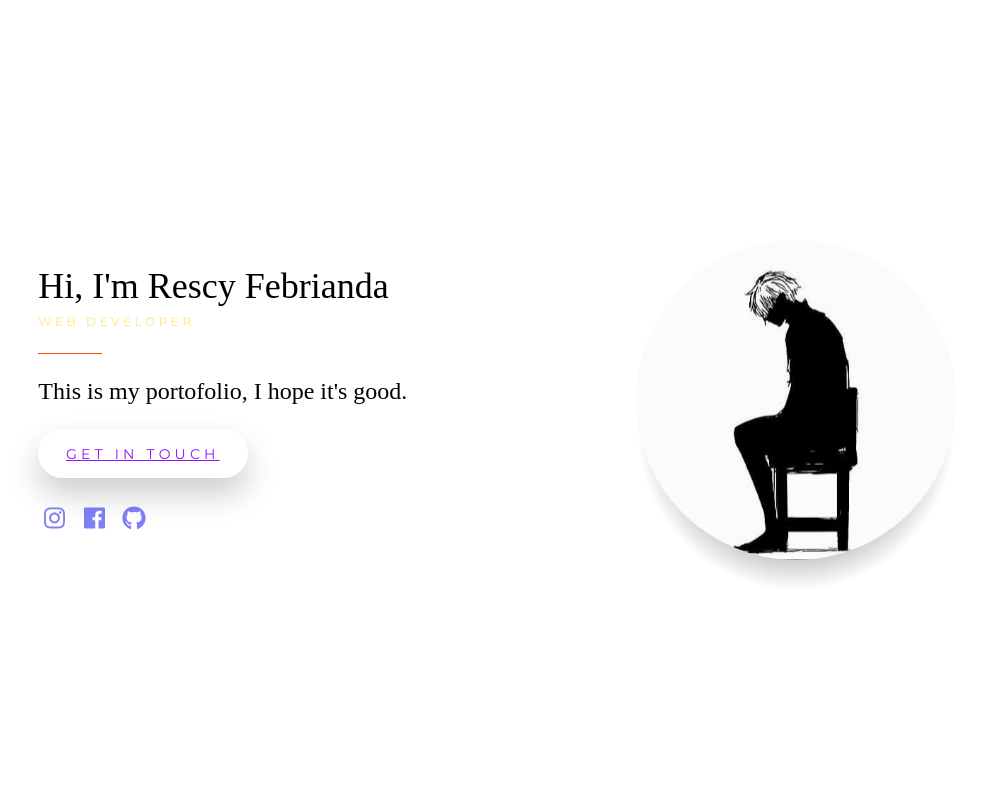
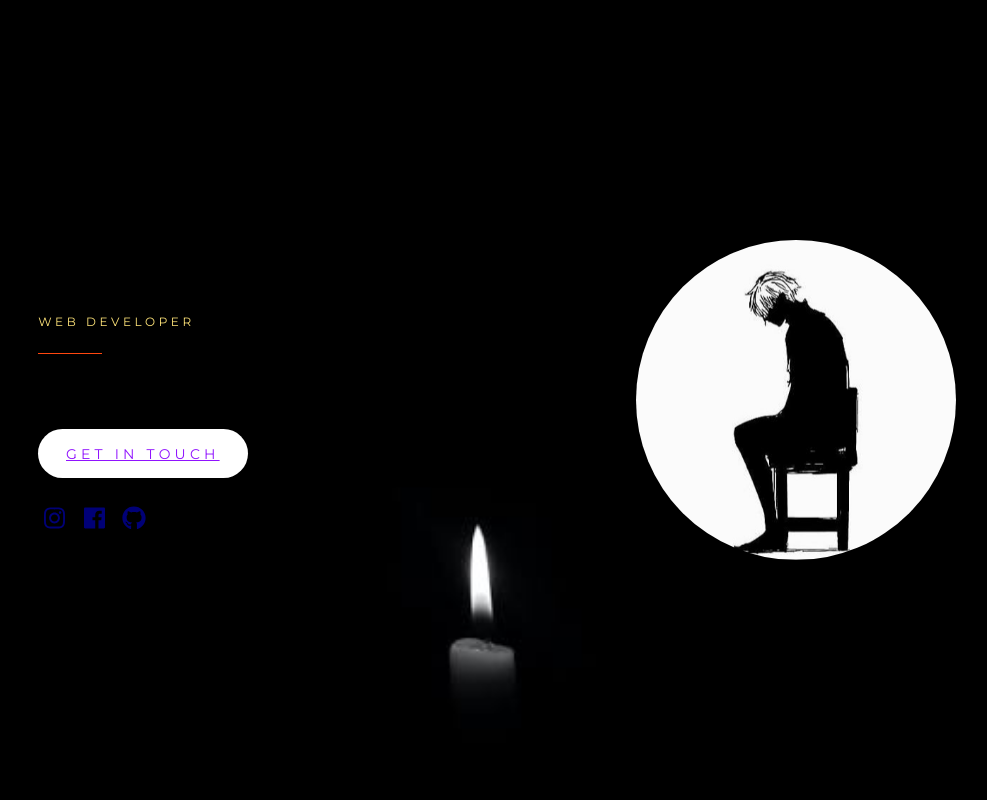
Before and after one commit to Rescy/res1337, a PHP site: page / in a window 1280 px wide. Shown: the whole page, without its empty margins (143-1130 px from the left). Run offline with PHP 8.4, Linux system fonts and the light colour scheme; some libraries are stand-ins or nearby versions.

Commit message:
Update main.css

```diff
--- a/css/main.css
+++ b/css/main.css
@@ -3,7 +3,7 @@
   left: 0;
   right: 0;
   width: 100%;
-  background-image: url"https://pebiaa.my.id/images/abstract.jpeg";
+  background-image: url("../images/abstract.jpeg");
   background-position: center;
   background-size: cover;
   position: fixed;
```
